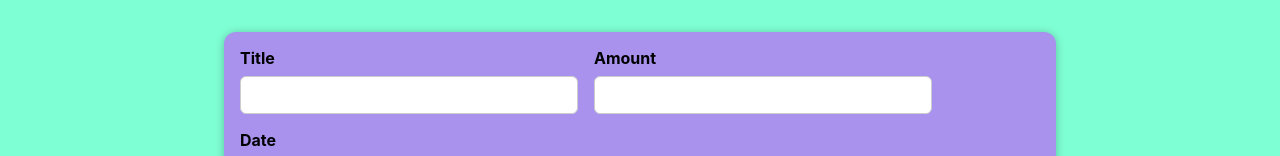
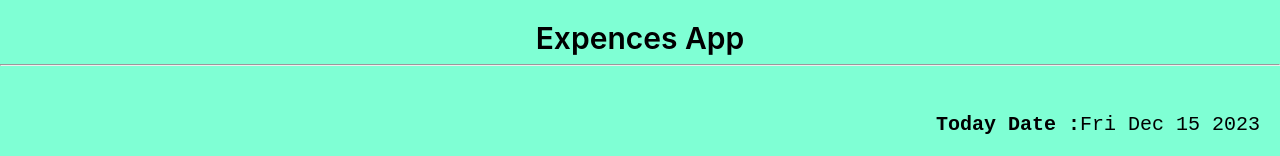
Before and after one commit to Umesh5678/Expences_App, a React (Create React App) app: page / in a window 1280 px wide. Shown: the top 156 px of the page. Built offline with nearby package versions, Linux system fonts and the light colour scheme; no server answers.

Commit message:
change in app.js

```diff
--- a/src/App.css
+++ b/src/App.css
@@ -11,6 +11,21 @@
   .App-logo {
     animation: App-logo-spin infinite 20s linear;
   }
+}
+
+.title{
+  font-size: 30px;
+  text-align: center;
+  font-weight: 600;
+  margin-top: 20px;
+}
+
+.date-object{
+  font-size: 20px;
+  font-family: 'Courier New', Courier, monospace;
+  font-weight: 300;
+  text-align: end;
+  margin-right: 20px;
 }
 
 .App-header {
--- a/src/App.js
+++ b/src/App.js
@@ -15,6 +15,8 @@ function App() {
   //
   const [expences, setExpences] = useState(DUMMY_EXPENCES);
   const [message, setMessage] = useState("");
+  const [date, setDate] = useState(new Date());
+
 
 
 
@@ -89,8 +91,13 @@ function App() {
 
 
 
+
+
   return (
     <div className='body' >
+      <div className='title'>Expences App</div>
+      <hr />
+      <h6 className='date-object'><b>Today Date :</b>{date.toDateString()}</h6>
       <h4 className='text-danger'> {message}</h4>
       <NewExpences expenceData={addExpences} />
       <Expences item={expences} delete={handleDelete} update={handleUpdate} />
```
Lines whose indentation alone changed are shown as unchanged.
